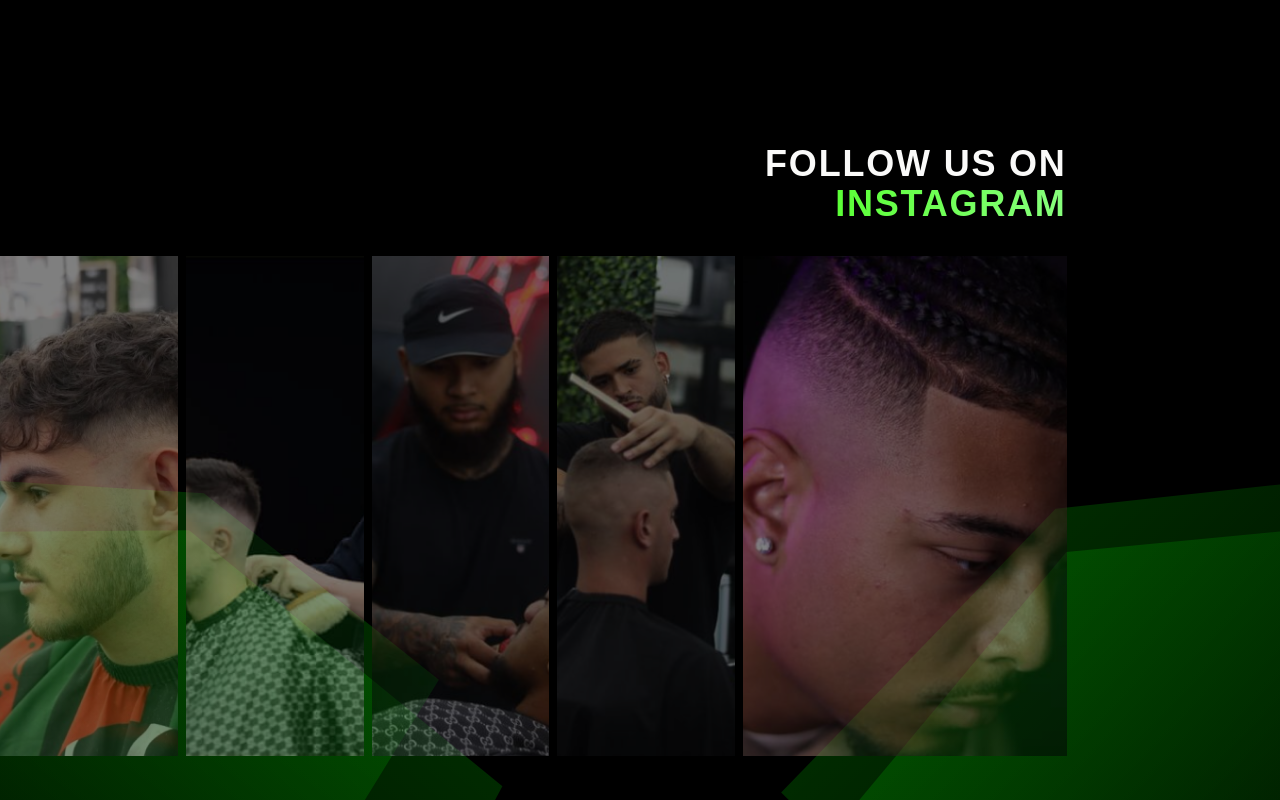
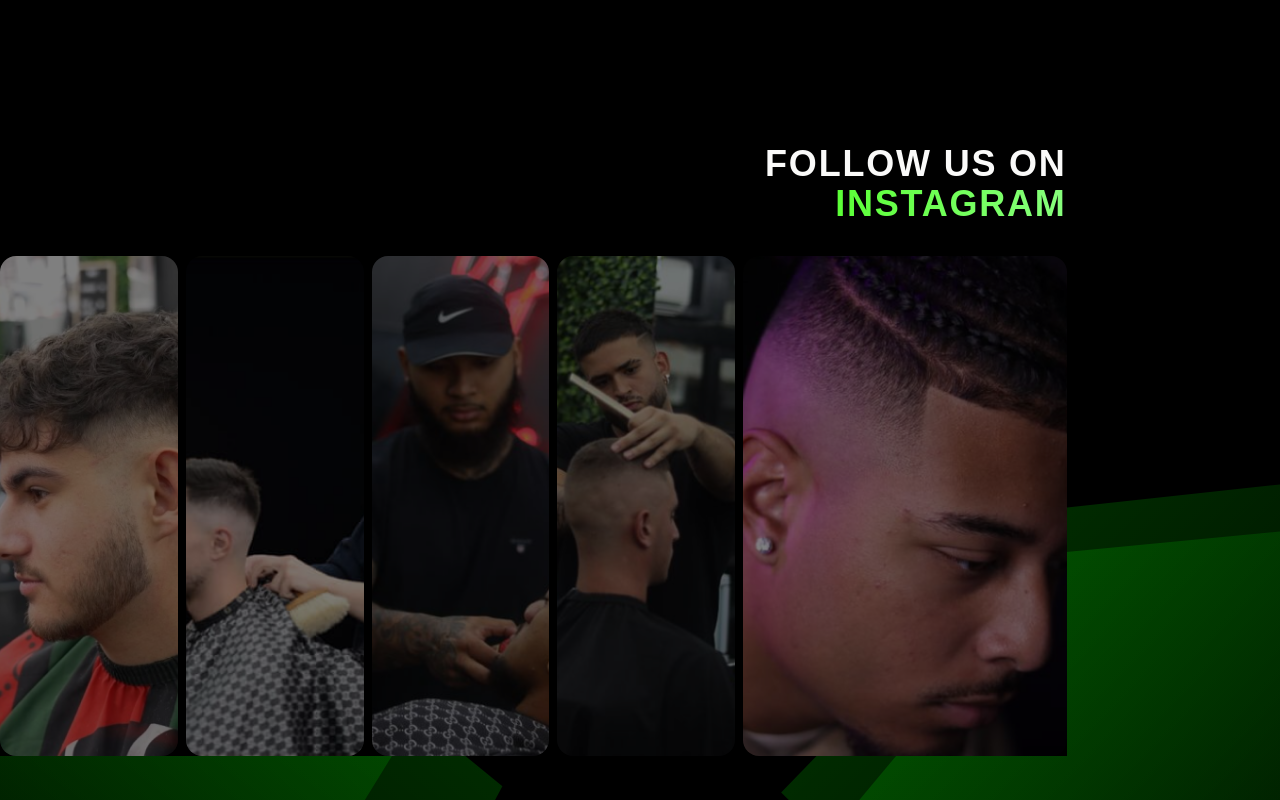
Before and after one commit to muhzulzidan/milkiyano-barber, a React (Vite) app: page /about-us in a window 1280 px wide. Shown: the part 2320-3120 px from the top of the page. Built offline with nearby package versions, Linux system fonts and the light colour scheme.

Commit message:
refactor: Add HeroVideo to Home page and update Instagram images in Home and AboutUs pages

```diff
--- a/src/pages/Home.tsx
+++ b/src/pages/Home.tsx
@@ -14,6 +14,7 @@ import { motion, useScroll } from "framer-motion"
 import FadeLinesText from "@/assets/web/svg/FADEDLINESFADEDLINES.svg";
 import BgHero2 from "@/assets/web/hero.svg";
 import blackFadeHero from "@/assets/web/svg/blackFadeHero.svg";
+import HeroVideo from "@/assets/videos/Hero_Video.mp4";
 
 import instagramPhotos1 from '/src/assets/web/instagram/instagramPhotos.png';
 import instagramPhotos2 from '/src/assets/web/instagram/instagramPhotos2.png';
@@ -126,15 +127,17 @@ export default function Home() {
             src={BgHero2}
             className="top-0 absolute w-full h-full object-cover object-top z-[0] border-t border-black "
           />
-          <img
+          {/* <img
             src={blackFadeHero}
             alt="FADED fade hero"
             width={500}
             height={500}
             className="absolute z-10 w-full left-0 bottom-0 object-bottom object-cover"
 
-          />
-
+          /> */}
+          <video autoPlay muted loop playsInline className="absolute z-10 w-full left-0 bottom-0 object-bottom object-cover" >
+            <source src={HeroVideo} type="video/mp4" />
+          </video>
 
           <p className="text-stone-50 w-10/12 text-center  absolute bottom-14  2xl:bottom-24 z-10 left-1/2 transform -translate-x-1/2 ">55 PORTMAN ST; OAKLEIGH VIC 3166; AUSTRALIA</p>
         </section>
@@ -174,7 +177,7 @@ export default function Home() {
               FOLLOW US ON <br /> <span className="text-transparent bg-gradient-to-r from-[#4DFF20]  to-[#88FF7D] bg-clip-text">INSTAGRAM</span>
             </h3>
 
-            <div className="hidden md:flex md:flex-row gap-2 h-full w-full overflow-hidden">
+            <div className="hidden md:flex md:flex-row gap-2 h-full w-full overflow-hidden bg-black">
               {instagram_images_desktop.map((image, index) => (
                 <img
                   key={index}
@@ -204,6 +207,7 @@ export default function Home() {
             </div>
           </div>
         </section>
+
         <section className="bg-stone-950  flex my-12  flex-col items-center py-32 w-full">
           <div className="w-full flex justify-center ">
             <h3 className="text-3xl md:text-6xl font-extrabold text-center  text-transparent bg-gradient-to-r from-[#4DFF20]  to-[#88FF7D] bg-clip-text tracking-wider ">FREQUENTLY ASKED <br /> QUESTIONS</h3>
--- a/src/pages/aboutUs.tsx
+++ b/src/pages/aboutUs.tsx
@@ -158,7 +158,8 @@ export default function AboutUs() {
                         <img alt="background about us" src={TiktokAboutUs} className="" />
                     </div>
                 </section>
-                <section className="md:h-screen flex my-12 flex-col justify-center items-start py-12 relative z-30">
+
+                <section className="md:h-screen flex my-12 flex-col justify-center items-start py-12 relative z-50 ">
 
                     <div className="w-full px-4 md:px-0 md:w-10/12 justify-center flex flex-col z-10 relative  ">
 
@@ -166,13 +167,13 @@ export default function AboutUs() {
                             FOLLOW US ON <br /> <span className="text-transparent bg-gradient-to-r from-[#4DFF20]  to-[#88FF7D] bg-clip-text">INSTAGRAM</span>
                         </h3>
 
-                        <div className="hidden md:flex md:flex-row gap-2 h-full w-full overflow-hidden">
+                        <div className="hidden md:flex md:flex-row gap-2 h-full w-full overflow-hidden bg-black">
                             {instagram_images_desktop.map((image, index) => (
                                 <img
                                     key={index}
                                     width={500}
                                     height={500}
-                                    className={`h-[30em] md:h-[500px] ${index === instagram_images_desktop.length - 1 ? 'w-[500px] ' : 'w-2/12'} aspect-[4/10] object-cover transition-all duration-500 opacity-50 scale-100 hover:opacity-100 hover:w-[500px]`}
+                                    className={`h-[30em] md:h-[500px]  ${index === instagram_images_desktop.length - 1 ? 'w-[500px] ' : 'w-2/12'} aspect-[4/10] object-cover transition-all duration-500 opacity-50 scale-100 hover:opacity-100 hover:w-[500px] rounded-2xl`}
                                     src={image}
                                     alt={`Instagram photo ${index + 1}`}
                                 />
@@ -182,14 +183,14 @@ export default function AboutUs() {
                         <div className="flex flex-col md:hidden gap-4 h-1/3 w-full z-20 bg-black">
                             {instagram_images_mobile.map((image, index) => (
                                 <img key={index} width={500} height={500}
-                                    className={`h-[10em]  ${index === instagram_images_mobile.length - 1 ? 'h-[300px]' : 'h-2/12'} aspect-[4/10] object-cover transition-all duration-500 opacity-50 scale-100 hover:opacity-100 hover:h-[300px]`}
+                                    className={`h-[10em]  ${index === instagram_images_mobile.length - 1 ? 'h-[300px]' : 'h-2/12'} aspect-[4/10] object-cover transition-all duration-500 opacity-50 scale-100 hover:opacity-100 hover:h-[300px] rounded-2xl`}
 
                                     src={image} alt={`Instagram photo ${index + 1}`} />
                             ))}
                         </div>
 
                         <div className="flex flex-col md:flex-row  self-center gap-4 py-12 md:pl-[15vw] ">
-                            <Button variant={"ghost"} className="rounded-2xl w-full md:w-32 font-extrabold border-[#14FF00] border text-lg py-6 px-2 hover:bg-[#14FF00] shadow-lg hover:shadow-[#14FF00] hover:scale-110 transition-transform duration-500 ease-in-out">
+                            <Button variant={"ghost"} className="rounded-2xl w-full md:w-32 font-extrabold border-[#14FF00] border text-lg py-6 px-2 hover:bg-[#14FF00] shadow-lg hover:shadow-[#14FF00] hover:scale-110 transition-transform duration-500 ease-in-out backdrop-blur-lg hover:text-black" style={{ backdropFilter: 'blur(16px) contrast(100%) uppercase', WebkitBackdropFilter: 'blur(16px) contrast(100%)' }}>
                                 Book Now
                             </Button>
 
```
Also changed, not shown: 1 other file (tests, documents, lock files or other folders).
